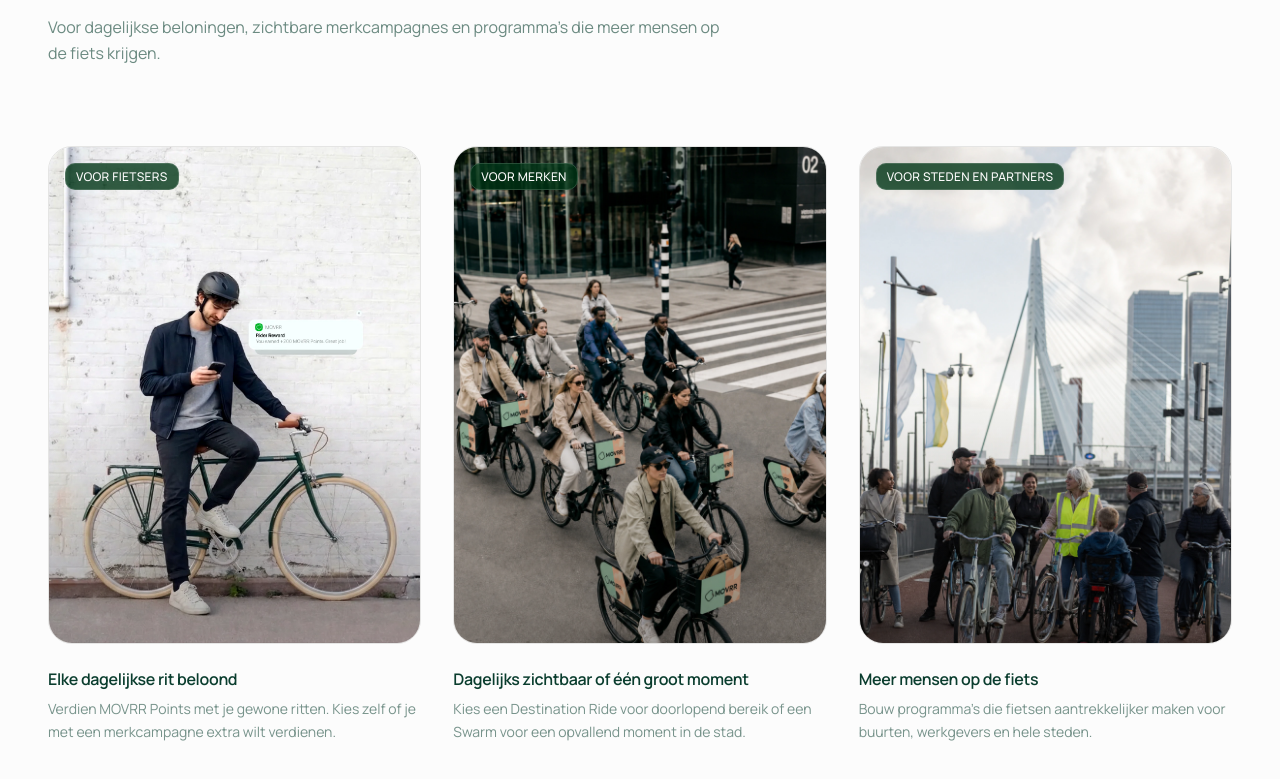
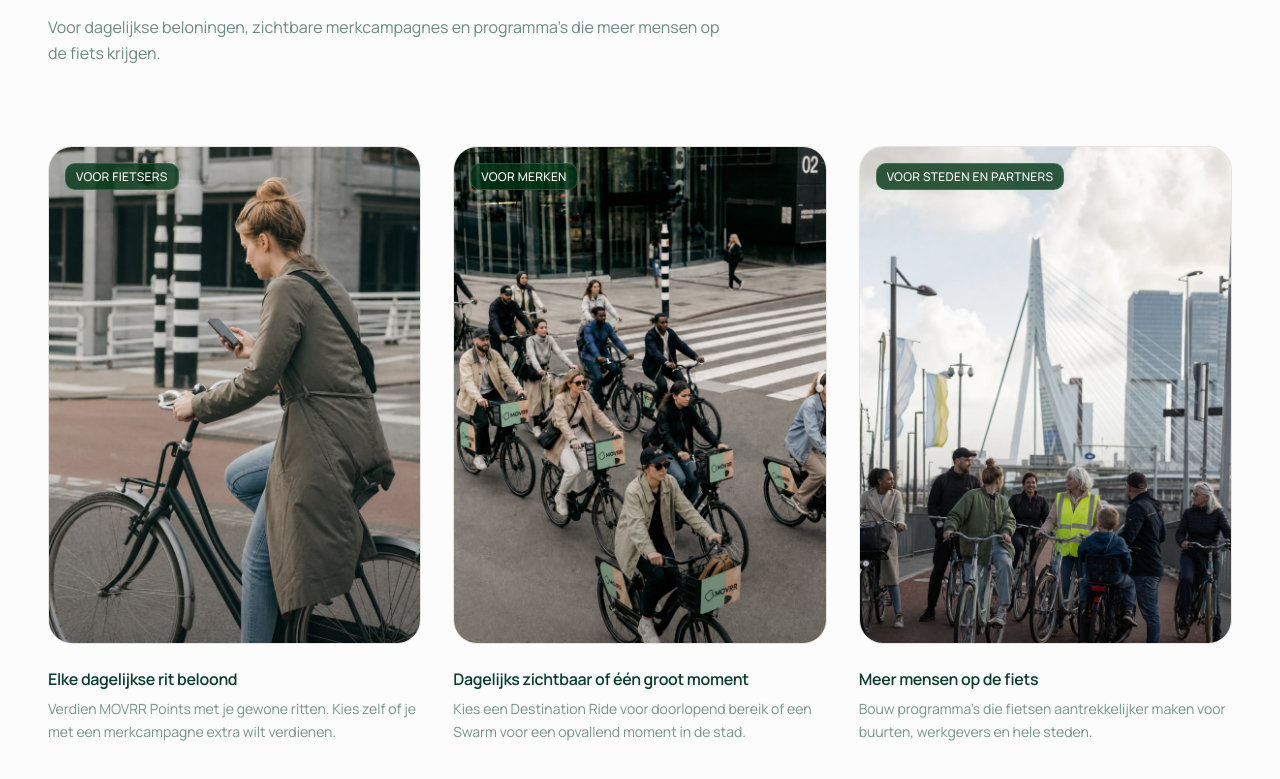
Before and after one commit to Movrr-Official/movrr, a Next.js app: page /nl in a window 1280 px wide. Shown: the part 2381-3160 px from the top of the page. Built offline with nearby package versions, Linux system fonts and the light colour scheme; no server answers; the database is empty.

Commit message:
feat(marketing): add rider-rewards use-case image for everyday earning
Replace the notification-style card art with a mid-ride earning cue while keeping the previous asset on disk.

Co-authored-by: Cursor <cursoragent@cursor.com>

```diff
--- a/components/landing/UseCases.tsx
+++ b/components/landing/UseCases.tsx
@@ -5,7 +5,7 @@ import Image from "next/image";
 import type { HomeCopy } from "@/locales/types";
 
 const images = [
-  "/images/movrr-cyclist-checking-rewards.webp",
+  "/images/movrr-usecase-rider-rewards.webp",
   "/images/movrr-usecase-brand-activations.webp",
   "/images/movrr-usecase-urban-partnerships.webp",
 ];
--- a/locales/en.ts
+++ b/locales/en.ts
@@ -316,7 +316,7 @@ export const en = {
             category: "Rider rewards",
             description:
               "Ride to earn. Opt in to brand campaigns for more. Your movement, your choice.",
-            imageAlt: "Cyclist checking MOVRR earnings",
+            imageAlt: "Cyclist checking a phone while riding through a modern city",
           },
           {
             title: "Always on, or all at once.",
--- a/locales/nl/common.ts
+++ b/locales/nl/common.ts
@@ -317,7 +317,7 @@ export const nl: Dictionary = {
             category: "Voor fietsers",
             description:
               "Verdien MOVRR Points met je gewone ritten. Kies zelf of je met een merkcampagne extra wilt verdienen.",
-            imageAlt: "Fietser bekijkt verdiende MOVRR Points",
+            imageAlt: "Fietser kijkt op een telefoon tijdens het fietsen in de stad",
           },
           {
             title: "Dagelijks zichtbaar of één groot moment",
--- a/scripts/optimize-seo-images.mjs
+++ b/scripts/optimize-seo-images.mjs
@@ -23,6 +23,10 @@ const images = [
   [
     "urban-cyclist-checking-earnings.png",
     "movrr-cyclist-checking-rewards.webp",
+  ],
+  [
+    "usecase-rider-rewards.png",
+    "movrr-usecase-rider-rewards.webp",
   ],
   [
     "usecase-brand-activations-swarm.png",
```
Also changed, not shown: public/images/movrr-usecase-rider-rewards.webp (added), 1 other file (tests, documents, lock files or other folders).
